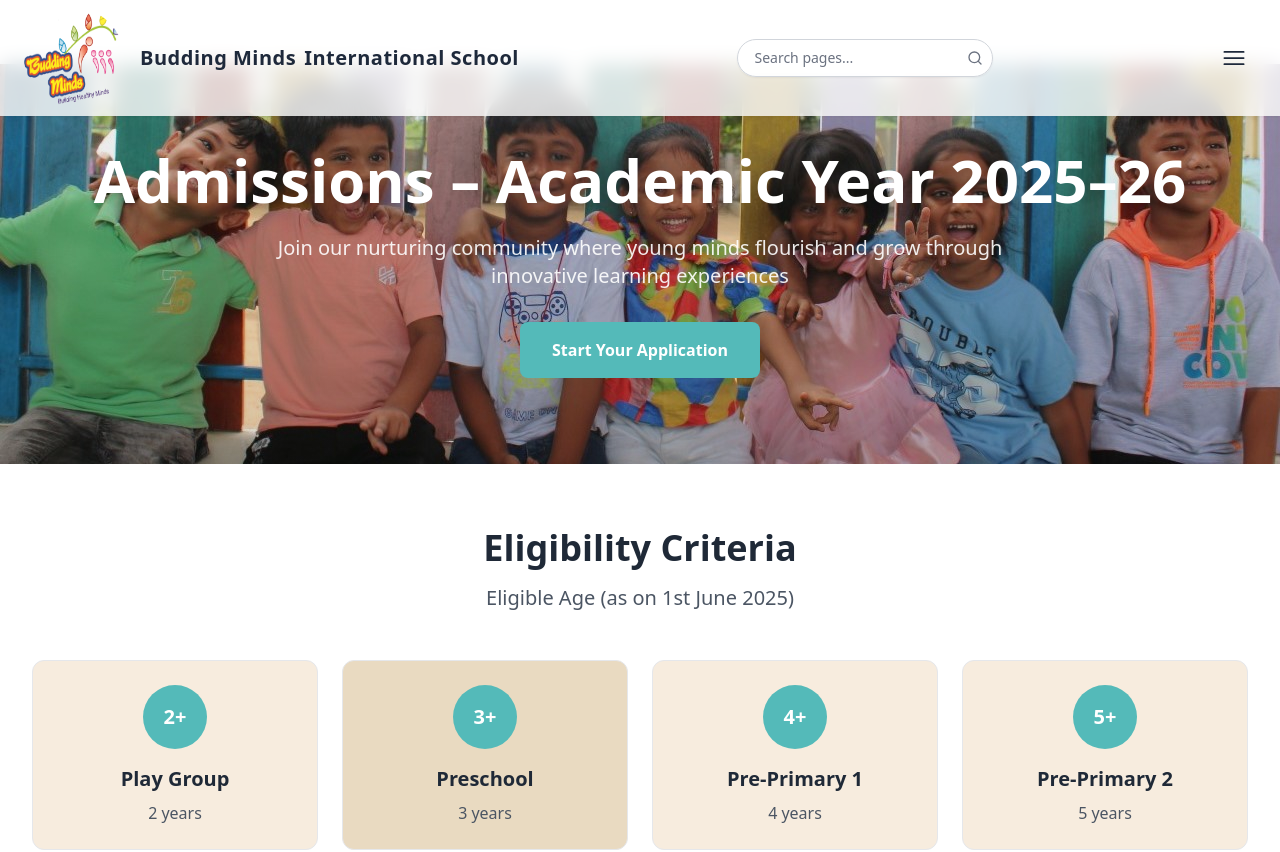
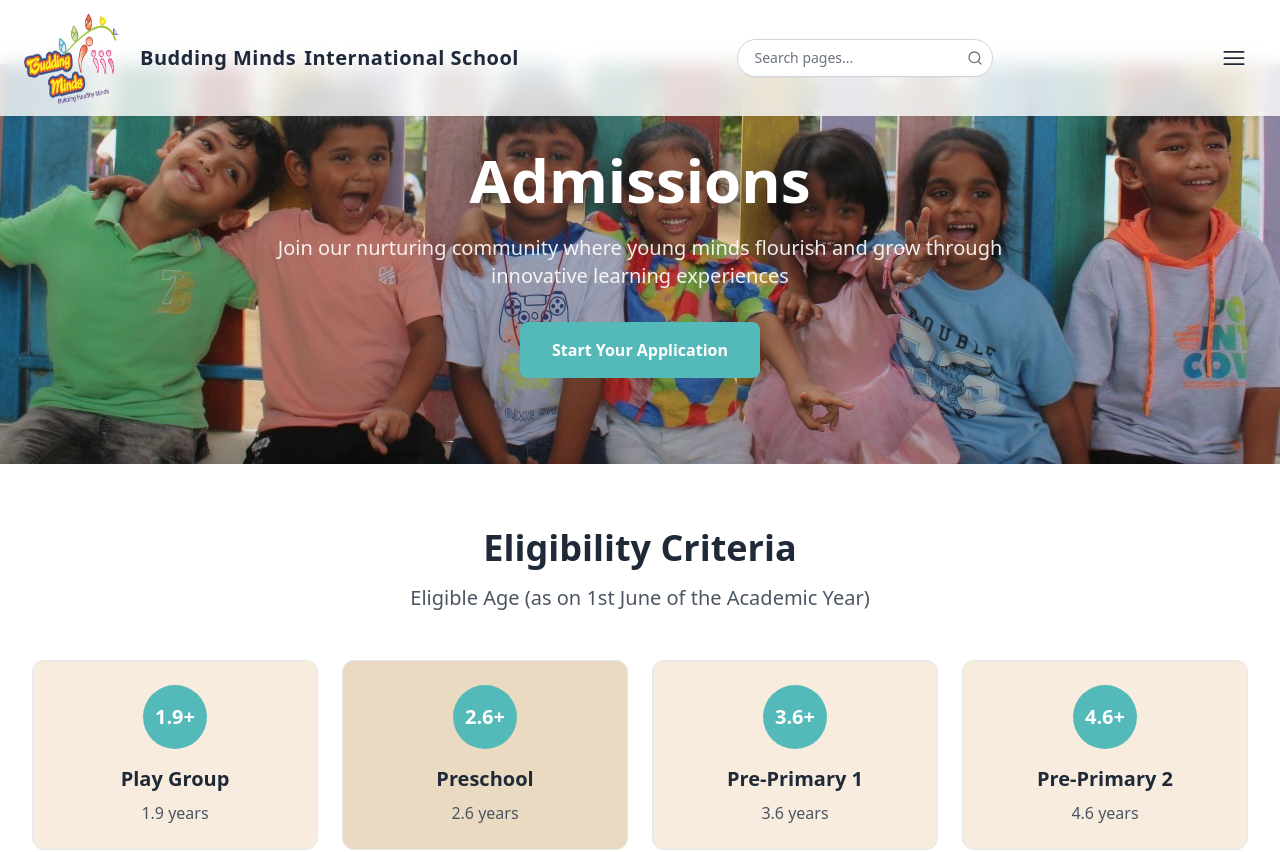
Before and after one commit to BM-Landing-Page/FrontEnd, a Next.js app: page /admissionsprocess in a window 1280 px wide. Shown: the top 852 px of the page. Built offline with nearby package versions, Linux system fonts and the light colour scheme.

Commit message:
Amissions

```diff
--- a/src/components/sections/Admission/Admissions.tsx
+++ b/src/components/sections/Admission/Admissions.tsx
@@ -55,7 +55,7 @@ const Admissions = () => {
 
   const handleApplicationClick = () => {
     window.open(
-      "https://buddingminds.myschoolone.com/cloud/Admission/EnquiryForm.php?ksjdkjsd=MQ==",
+      "https://myschoolone.com/Web/Admission/ApplicationFormV2.php?iid=MTM=&ksjdkjsd=MQ==",
       "_blank",
       "noopener,noreferrer",
     )
@@ -97,7 +97,7 @@ const Admissions = () => {
               animate={{ opacity: 1, y: 0 }}
               transition={{ duration: 0.8, delay: 0.4 }}
             >
-              Admissions – Academic Year 2025–26
+              Admissions
             </motion.h1>
             <motion.p
               className="text-xl max-w-3xl mx-auto text-white/90 mb-8"
@@ -134,7 +134,7 @@ const Admissions = () => {
             className="text-center mb-12"
           >
             <h2 className="text-4xl font-bold mb-4 text-gray-800">Eligibility Criteria</h2>
-            <p className="text-xl text-gray-600">Eligible Age (as on 1st June 2025)</p>
+            <p className="text-xl text-gray-600">Eligible Age (as on 1st June of the Academic Year)</p>
           </motion.div>
           <motion.div
             className="grid md:grid-cols-2 lg:grid-cols-4 gap-6 mb-16"
@@ -143,10 +143,10 @@ const Admissions = () => {
             animate={eligibilityRef.isInView ? "animate" : "initial"}
           >
             {[
-              { age: "2+", title: "Play Group", years: "2 years", bg: "#F7ECDE" },
-              { age: "3+", title: "Preschool", years: "3 years", bg: "#E9DAC1" },
-              { age: "4+", title: "Pre-Primary 1", years: "4 years", bg: "#F7ECDE" },
-              { age: "5+", title: "Pre-Primary 2", years: "5 years", bg: "#F7ECDE" },
+              { age: "1.9+", title: "Play Group", years: "1.9 years", bg: "#F7ECDE" },
+              { age: "2.6+", title: "Preschool", years: "2.6 years", bg: "#E9DAC1" },
+              { age: "3.6+", title: "Pre-Primary 1", years: "3.6 years", bg: "#F7ECDE" },
+              { age: "4.6+", title: "Pre-Primary 2", years: "4.6 years", bg: "#F7ECDE" },
             ].map((item, index) => (
               <motion.div
                 key={index}
@@ -189,7 +189,6 @@ const Admissions = () => {
             className="text-center mb-12"
           >
             <h2 className="text-4xl font-bold mb-4 text-gray-800">Admission Process</h2>
-            <p className="text-xl text-gray-600">Academic Year 2025–26</p>
           </motion.div>
           <motion.div
             className="space-y-8"
--- a/src/components/ui/FullScreenNav.tsx
+++ b/src/components/ui/FullScreenNav.tsx
@@ -21,7 +21,7 @@ const NAV_ITEMS = [
       "Pedagogy & Tools",
     ],
   },
-  { label: "Admissions", subItems: ["Admission Process", "Register Now"] },
+  { label: "Admissions", subItems: ["Admission Process", "Application Form"] },
   {
     label: "Campus Life",
     subItems: ["A Day at BMIS", "Events & Celebrations","Beyond Books", "Gallery" ],
@@ -62,7 +62,7 @@ const ROUTE_OVERRIDES: Record<string, string> = {
   "Leadership Projects": "/leadershipprojects",
   "Alumni": "/alumni",
   "Founder's Message": "/foundersmessage",
-  "Register Now": "https://buddingminds.myschoolone.com/cloud/Admission/EnquiryForm.php?ksjdkjsd=MQ==",
+  "Application Form": "https://myschoolone.com/Web/Admission/ApplicationFormV2.php?iid=MTM=&ksjdkjsd=MQ==",
   "Admission Process": "/admissionsprocess",
   "Calendar": "/calendar",
   Gallery: "/gallery",
```
